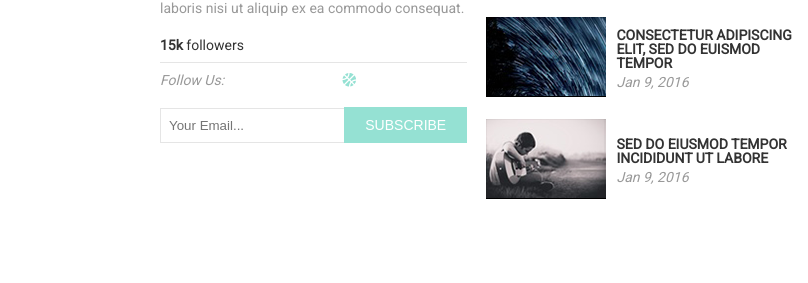
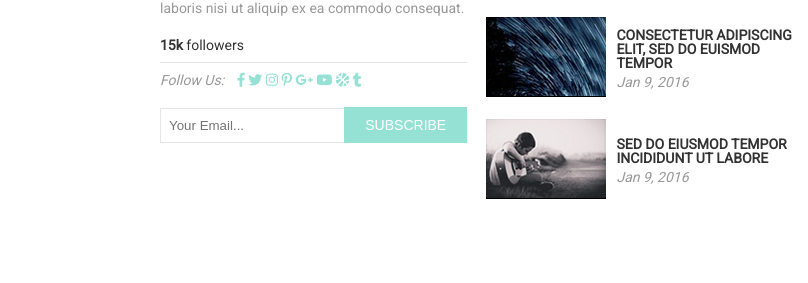
Before and after one commit to Tay0108/webdev-challenge-35, a website built with webpack: page dist/index.html in a window 1280 px wide. Shown: the part 6585-6868 px from the top of the page, 0-808 px from the left. Built offline with nearby package versions, Linux system fonts and the light colour scheme.

Commit message:
brand icons fix and added favicon

```diff
--- a/dist/index.html
+++ b/dist/index.html
@@ -4,6 +4,7 @@
 <head>
     <meta charset="UTF-8">
     <meta name="viewport" content="width=device-width, initial-scale=1.0">
+    <link rel="icon" type="icon" href="./favicon.ico">
     <link href="https://fonts.googleapis.com/css?family=Kaushan+Script|Montserrat|Roboto" rel="stylesheet">
     <link rel="stylesheet" href="https://use.fontawesome.com/releases/v5.4.2/css/all.css" integrity="sha384-/rXc/GQVaYpyDdyxK+ecHPVYJSN9bmVFBvjA/9eOB+pb3F2w2N6fc5qB9Ew5yIns"
         crossorigin="anonymous">
@@ -462,14 +463,14 @@
                 <div class="footer-followers"><span class="footer-followers-number">15k</span> followers</div>
                 <div class="social-media">Follow Us:
                     <ul class="social-media-icons">
-                        <li class="fas fa-facebook-f"></li>
-                        <li class="fas fa-twitter"></li>
-                        <li class="fas fa-instagram"></li>
-                        <li class="fas fa-pinterest-p"></li>
-                        <li class="fas fa-google-plus-g"></li>
-                        <li class="fas fa-youtube"></li>
+                        <li class="fab fa-facebook-f"></li>
+                        <li class="fab fa-twitter"></li>
+                        <li class="fab fa-instagram"></li>
+                        <li class="fab fa-pinterest-p"></li>
+                        <li class="fab fa-google-plus-g"></li>
+                        <li class="fab fa-youtube"></li>
                         <li class="fas fa-basketball-ball"></li>
-                        <li class="fas fa-tumblr"></li>
+                        <li class="fab fa-tumblr"></li>
                     </ul>
                 </div>
                 <form class="subscribe-form">
```
Also changed, not shown: dist/favicon.ico (added).
